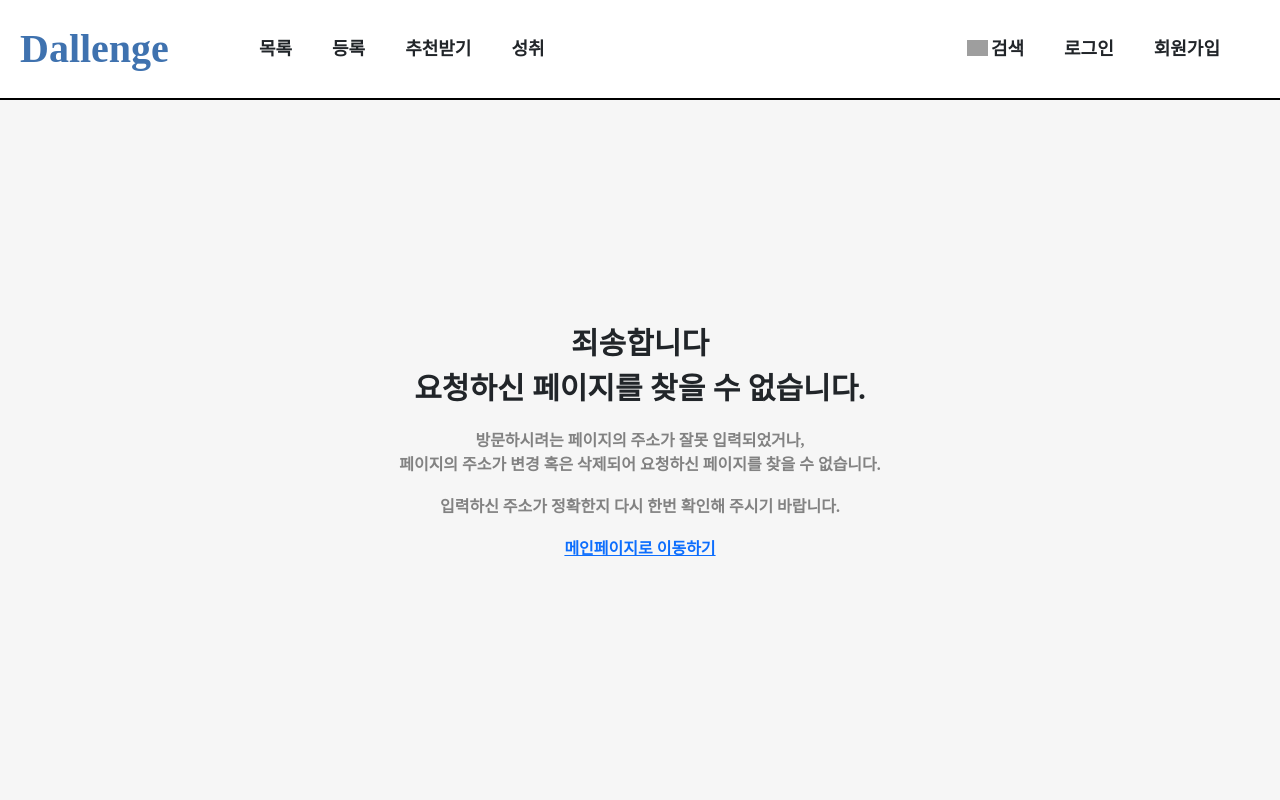
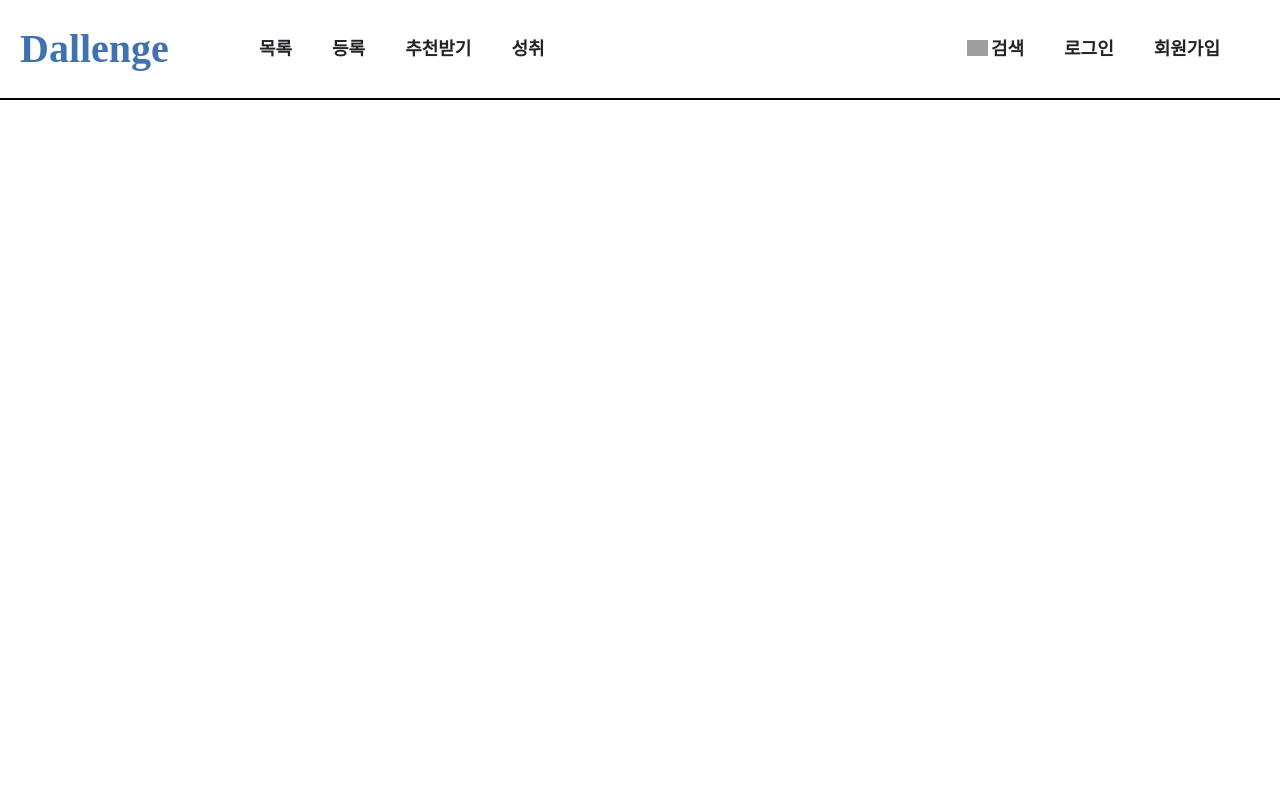
Before and after one commit to dallenge/Front, a React (Create React App) app: page /user/kakao/callback in a window 1280 px wide. Shown: the top 800 px of the page. Built offline with nearby package versions, Linux system fonts and the light colour scheme; no server answers; grey boxes are pictures that could not be loaded; a web font is replaced by a local one.

Commit message:
✨ Feat : 카카오 소셜 로그인 리다이렉트 페이지 추가

```diff
--- a/src/App.tsx
+++ b/src/App.tsx
@@ -24,6 +24,7 @@ import BookMarkList from './Pages/BookMarkList';
 import FindPw from './Pages/Login/FindPw';
 import CommentList from './Pages/CommentList';
 import FindPwDone from './Pages/Login/FindPw-done';
+import KakaoAuthHandle from './Pages/Login/AuthHandler/KakaoAuthHandle';
 import { RecoilRoot } from 'recoil';
 
 function App() {
@@ -57,6 +58,7 @@ function App() {
             <Route path="/achievement" element={<Achievement />} />
             <Route path="/login/find-password" element={<FindPw />} />
             <Route path="/login/find-password-done" element={<FindPwDone />} />
+            <Route path="/user/kakao/callback" element={<KakaoAuthHandle />} />
             <Route path="*" element={<GetBadRoot />} />
           </Routes>
         </div>
--- /dev/null
+++ b/src/Pages/Login/AuthHandler/KakaoAuthHandle.tsx
@@ -0,0 +1,32 @@
+import axios from 'axios';
+import { useEffect } from 'react';
+import styled from 'styled-components';
+
+const KakaoAuthHandle = () => {
+  // useEffect(() => {
+  //   let code = new URL(window.location.href).searchParams.get('code');
+  //   const kakaoLogin = async () => {
+  //     await axios.get(`http://localhost:8080/user/kakao/callback?code=${code}`).then((res) => {
+  //       localStorage.setItem('token', res.headers.authorization);
+  //       window.location.href = '/';
+  //     });
+  //   };
+  //   kakaoLogin();
+  // }, [props.history]);
+
+  return (
+    <>
+      <Container></Container>
+    </>
+  );
+};
+
+export default KakaoAuthHandle;
+
+const Container = styled.div`
+  width: 100vw;
+  height: 100vh;
+  display: flex;
+  align-items: center;
+  justify-content: center;
+`;
--- a/src/Pages/Login/Login.tsx
+++ b/src/Pages/Login/Login.tsx
@@ -11,6 +11,8 @@ import Regex from '../../Constant/Regex';
 import axios from 'axios';
 
 const URL = process.env.REACT_APP_URL;
+const KAKAO_URL = process.env.REACT_APP_KAKAO_LOGIN_URL;
+const GOOGLE_URL = process.env.REACT_APP_GOOGLE_LOGIN_URL;
 
 function Login() {
   const [alertMessage, setAlertMessage] = useState<boolean>(false);
@@ -55,6 +57,10 @@ function Login() {
     }
   };
 
+  const socialLogin = (type: string) => {
+    if (KAKAO_URL) window.location.href = KAKAO_URL;
+  };
+
   return (
     <S.Container>
       <S.Title>로그인</S.Title>
@@ -93,11 +99,17 @@ function Login() {
       <S.BtnsWrapper>
         <S.BtnBox background="#F7E600" border={false}>
           <RiKakaoTalkFill style={{ marginLeft: '10px', width: '36px', height: '36px' }} />
-          <S.BtnInnerText>카카오로 로그인</S.BtnInnerText>
+          <S.BtnInnerText onClick={() => socialLogin('kakao')}>카카오로 로그인</S.BtnInnerText>
         </S.BtnBox>
         <S.BtnBox background="#ffffff" border={true}>
           <FcGoogle style={{ marginLeft: '10px', width: '36px', height: '36px' }} />
-          <S.BtnInnerText>구글로 로그인</S.BtnInnerText>
+          <S.BtnInnerText
+            onClick={() => {
+              if (GOOGLE_URL) window.location.replace(GOOGLE_URL);
+            }}
+          >
+            구글로 로그인
+          </S.BtnInnerText>
         </S.BtnBox>
       </S.BtnsWrapper>
       <S.Line />
```
